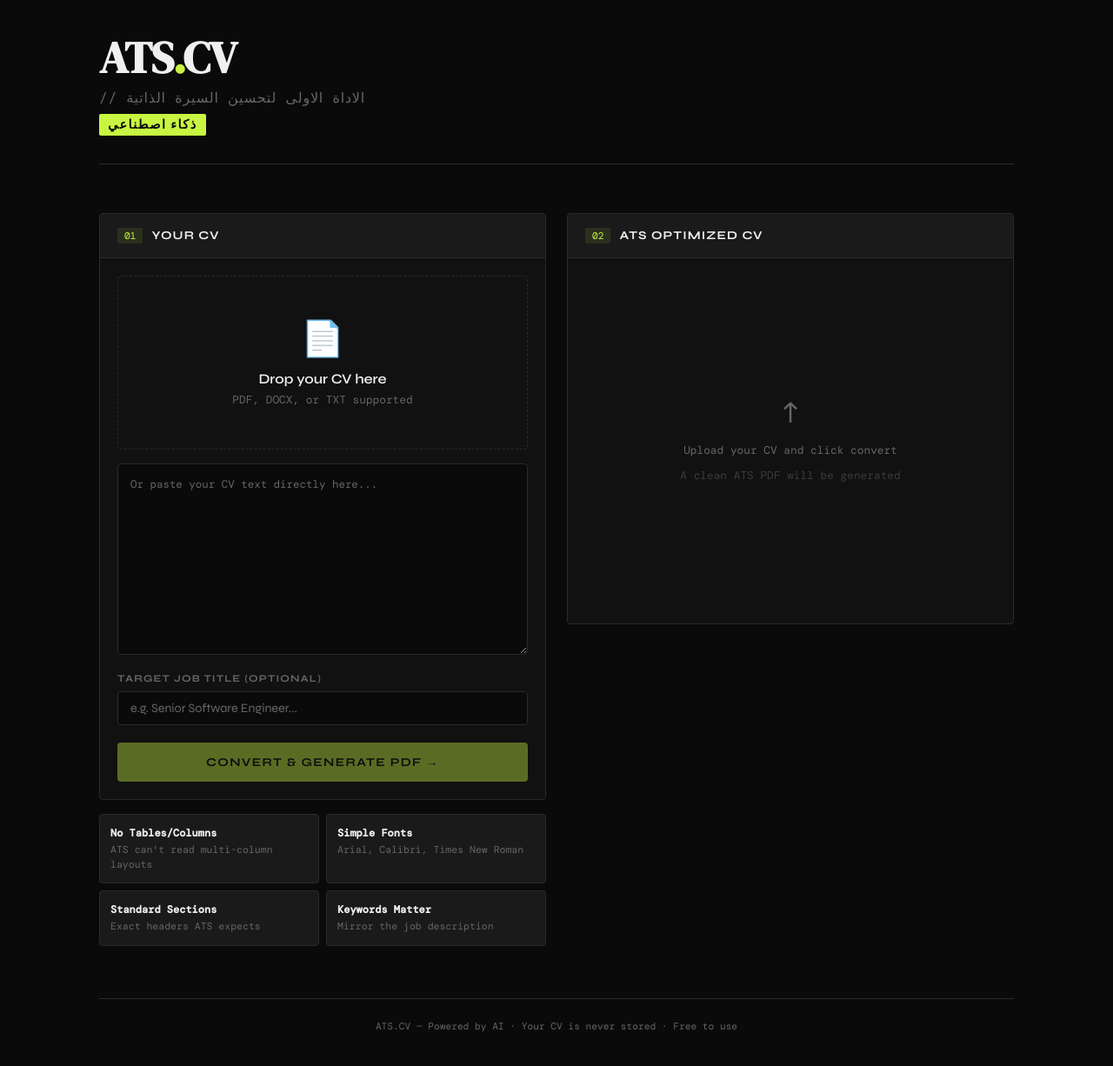
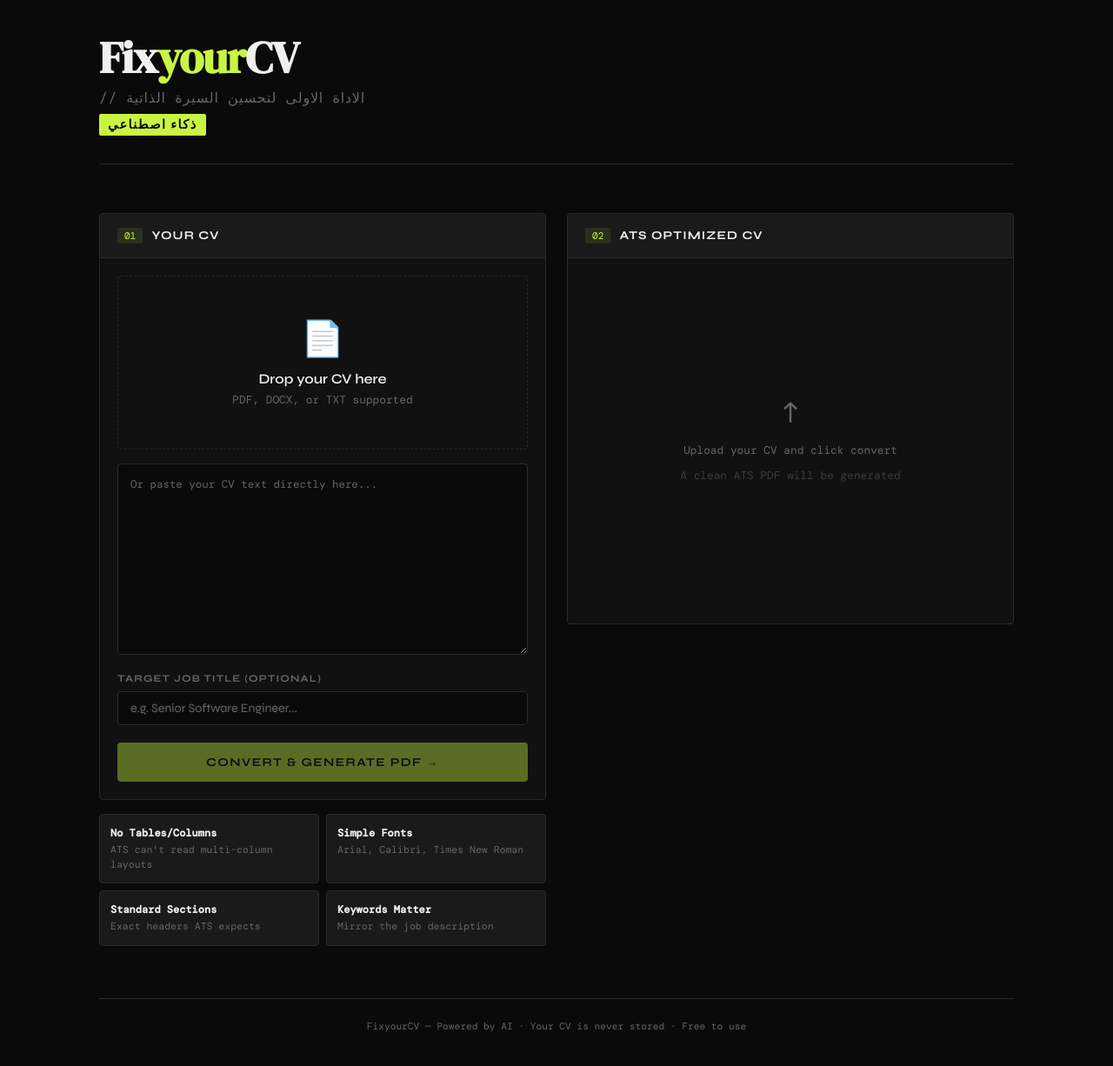
Before and after one commit to iitsdevil/FlipYourCV, a React (Vite) app: page / in a window 1280 px wide. Shown: the top 1226 px of the page at 87% size. Built offline with nearby package versions, Linux system fonts and the light colour scheme.

Commit message:
Name change

```diff
--- a/index.html
+++ b/index.html
@@ -3,8 +3,8 @@
   <head>
     <meta charset="UTF-8" />
     <meta name="viewport" content="width=device-width, initial-scale=1.0" />
-    <title>ATS.CV — AI Resume Optimizer</title>
-    <meta name="description" content="Convert any CV into an ATS-optimized resume instantly using AI. Free tool." />
+    <title>FixyourCV — AI Resume Optimizer</title>
+    <meta name="description" content="Fix and optimize your CV for ATS systems instantly using AI. Free tool." />
   </head>
   <body>
     <div id="root"></div>
--- a/src/App.jsx
+++ b/src/App.jsx
@@ -556,7 +556,7 @@ export default function App() {
       <div className="app">
         <div className="header">
           <div className="logo-area">
-            <h1>ATS<span>.</span>CV</h1>
+            <h1>Fix<span>your</span>CV</h1>
             <p>// الاداة الاولى لتحسين السيرة الذاتية</p>
             <span className="badge">ذكاء اصطناعي</span>
           </div>
@@ -641,7 +641,7 @@ export default function App() {
             </div>
           </div>
         </div>
-        <div className="footer">ATS.CV — Powered by AI · Your CV is never stored · Free to use</div>
+        <div className="footer">FixyourCV — Powered by AI · Your CV is never stored · Free to use</div>
       </div>
     </>
   );
```
